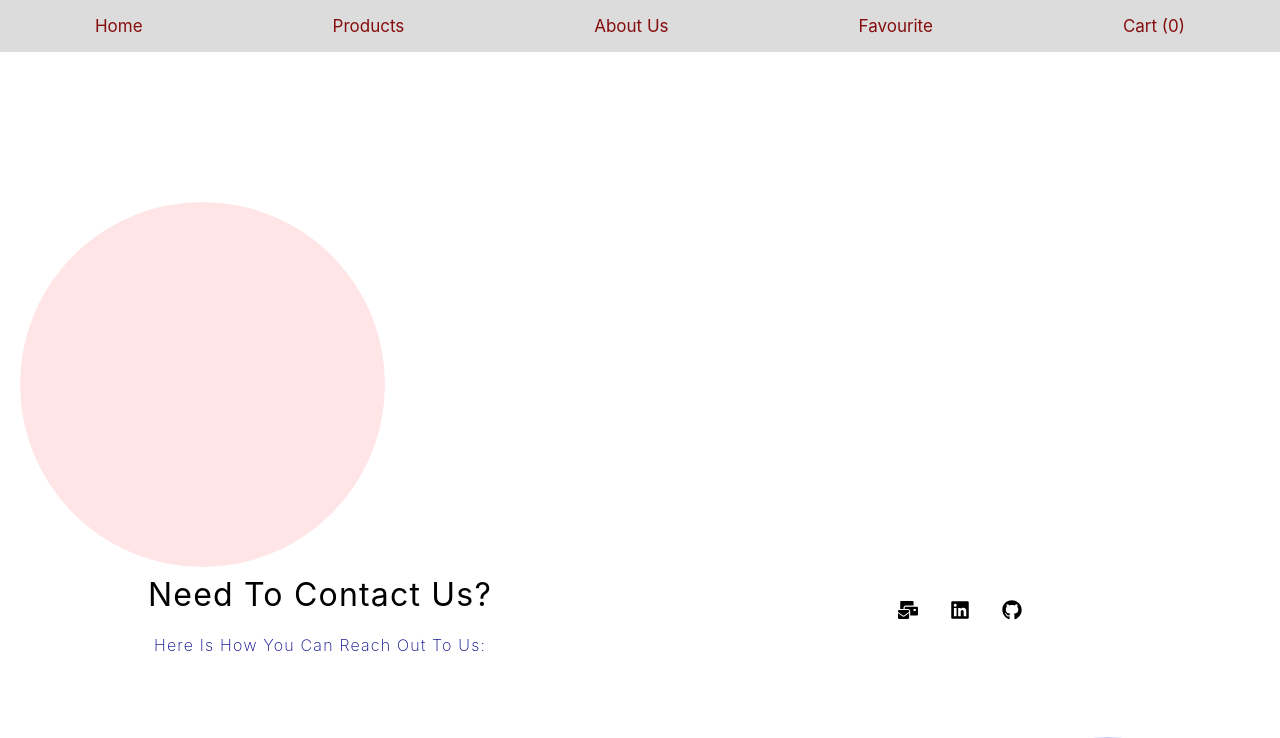
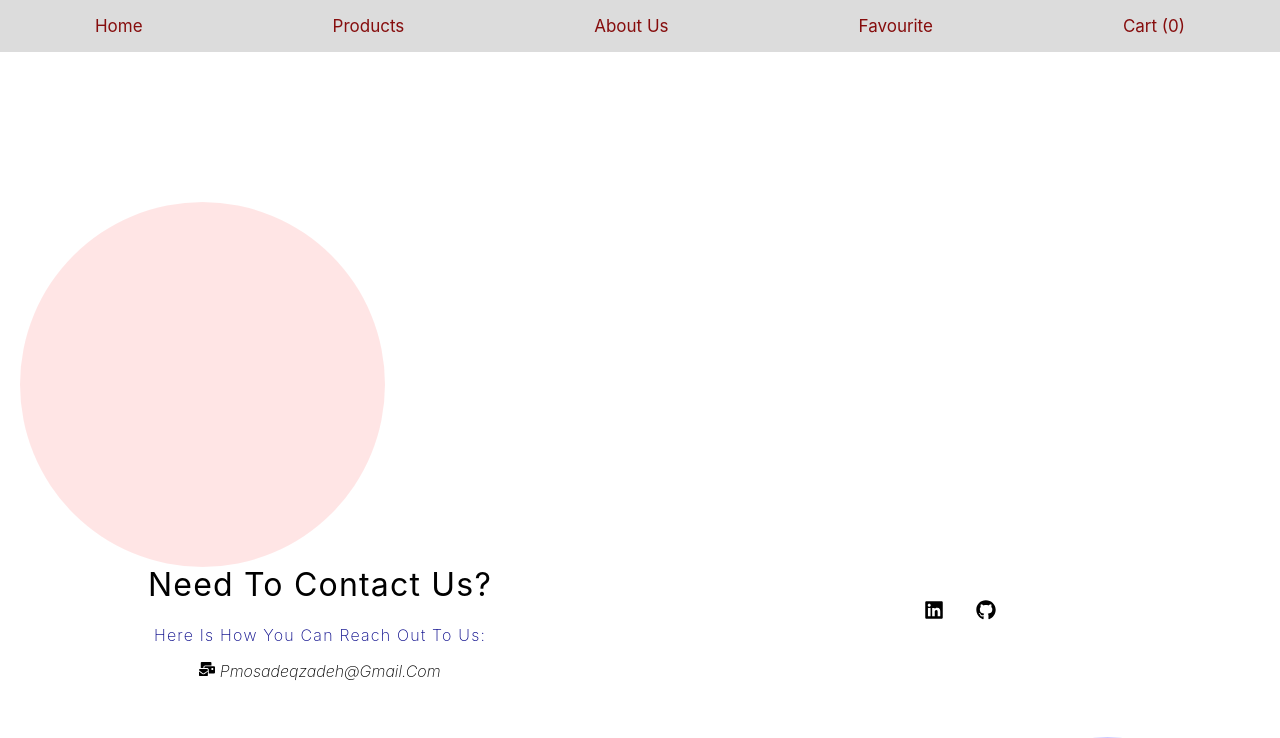
Before and after one commit to parham-mosadeq/storify, a React (Create React App) app: page /aboutUs in a window 1280 px wide. Shown: the top 738 px of the page. Built offline with nearby package versions, Linux system fonts and the light colour scheme.

Commit message:
aboutUs fin.

```diff
--- a/src/components/layouts/AboutUs.js
+++ b/src/components/layouts/AboutUs.js
@@ -11,24 +11,30 @@ const AboutUs = () => {
       <div>
         <h1>need to contact us?</h1>
         <p>here is how you can reach out to us:</p>
+        <span>
+          <FaMailBulk /> pmosadeqzadeh@gmail.com
+        </span>
       </div>
 
       <div>
         <ul>
           <li>
-            <Link href='#'>
-              <FaMailBulk />
-            </Link>
+            <a
+              target='_blank'
+              rel='noreferrer'
+              href='https://www.linkedin.com/in/parham-mosadeqzadeh-01253b1b7'
+            >
+              <FaLinkedin />
+            </a>
           </li>
           <li>
-            <Link href='#'>
-              <FaLinkedin />
-            </Link>
-          </li>
-          <li>
-            <Link href='#'>
+            <a
+              target='_blank'
+              rel='noreferrer'
+              href='https://github.com/parham-mosadeq'
+            >
               <FaGithub />
-            </Link>
+            </a>
           </li>
         </ul>
       </div>
--- a/src/shared/AboutUsComponentStyled.jsx
+++ b/src/shared/AboutUsComponentStyled.jsx
@@ -10,6 +10,11 @@ const MainAboutUsContainer = styled.main`
   position: relative;
   height: 100vh;
   z-index: 100;
+
+  span {
+    letter-spacing: 0;
+    font-style: italic;
+  }
 
   div:first-child {
     text-transform: capitalize;
@@ -39,6 +44,10 @@ const MainAboutUsContainer = styled.main`
           color: black;
           transition: color 0.3s linear;
           cursor: pointer;
+          z-index: 111;
+          ::before {
+            content: '';
+          }
           :hover {
             color: #070789;
           }
```
